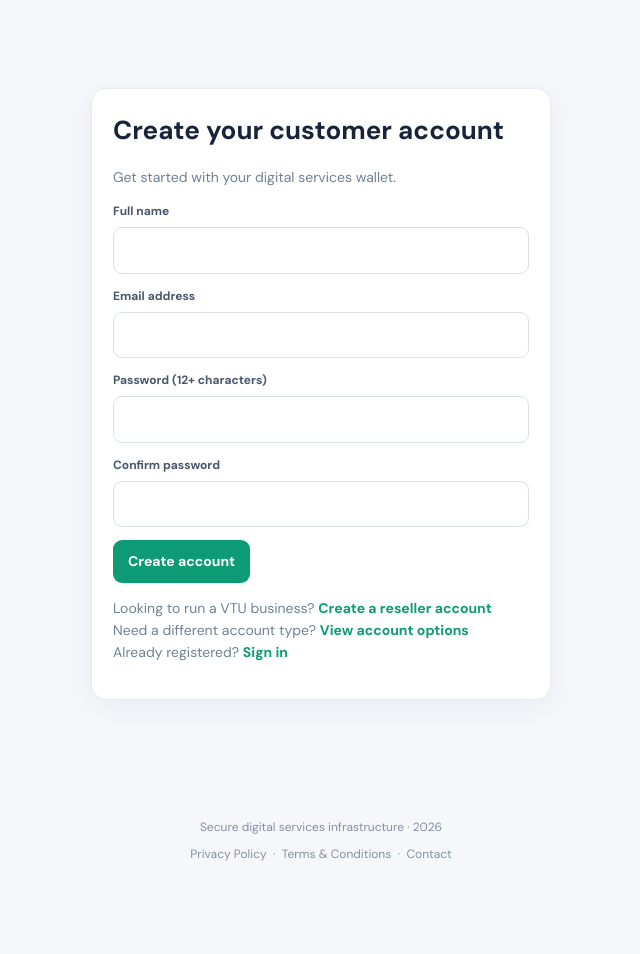
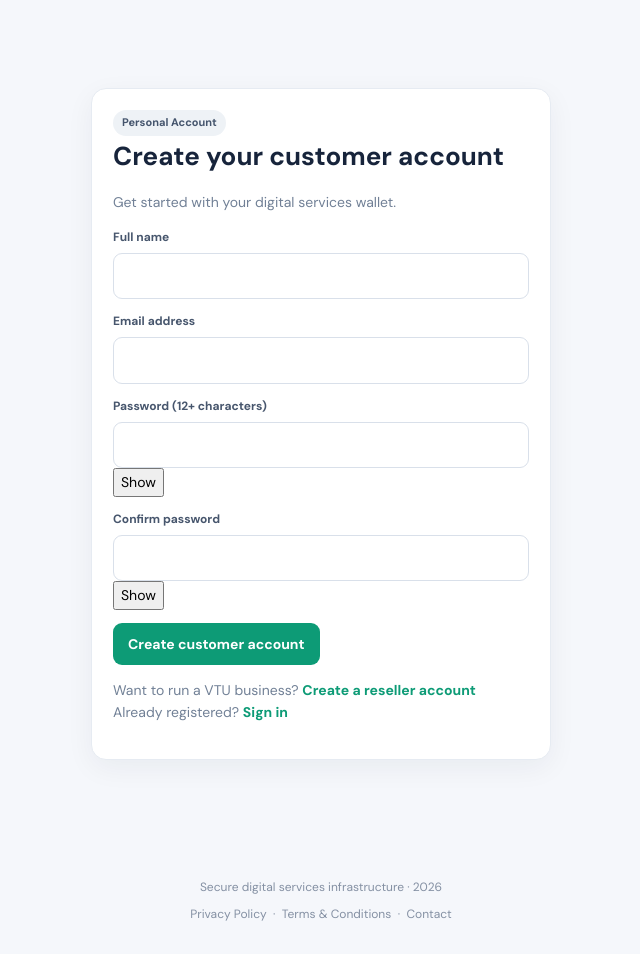
Before and after one commit to Martvic449/VTU-for-saas, a Laravel app: page /register in a window 1280 px wide. Shown: the part 72-1026 px from the top of the page, without its empty margins (319-959 px from the left). Before the commit the page ends 933 px from the top, so only its background shows below. Run offline with Laravel 12, Linux system fonts and the light colour scheme; data that the repository does not hold is empty; parts of the project's set-up code (start-up, migrations or seed data) failed here and were passed over.

Commit message:
Add accessible password visibility controls to customer signup

```diff
--- a/resources/views/auth/register.blade.php
+++ b/resources/views/auth/register.blade.php
@@ -1,6 +1,20 @@
 @extends('layouts.app')
-@section('title','Create account')
-@section('content')<div class="wrap"><div class="card form"><h1>Create your customer account</h1><p class="muted">Get started with your digital services wallet.</p>
-@if($errors->any())<div class="error">{{ $errors->first() }}</div>@endif
-<form method="post" action="{{ route('register') }}">@csrf<div class="field"><label>Full name</label><input name="name" value="{{ old('name') }}" required autocomplete="name"></div><div class="field"><label>Email address</label><input name="email" type="email" value="{{ old('email') }}" required autocomplete="email"></div><div class="field"><label>Password (12+ characters)</label><input name="password" type="password" required autocomplete="new-password"></div><div class="field"><label>Confirm password</label><input name="password_confirmation" type="password" required autocomplete="new-password"></div><button class="btn" type="submit">Create account</button></form>
-<p class="muted">Looking to run a VTU business? <a href="{{ route('register.reseller') }}" style="color:var(--green);font-weight:700">Create a reseller account</a><br>Need a different account type? <a href="{{ route('account.type') }}" style="color:var(--green);font-weight:700">View account options</a><br>Already registered? <a href="{{ route('login') }}" style="color:var(--green);font-weight:700">Sign in</a></p></div></div>@endsection
+@section('title','Create customer account')
+@section('content')
+<div class="wrap">
+  <div class="card form">
+    <span class="pill">Personal account</span>
+    <h1>Create your customer account</h1>
+    <p class="muted">Get started with your digital services wallet.</p>
+    @if($errors->any())<div class="error" role="alert">{{ $errors->first() }}</div>@endif
+    <form method="post" action="{{ route('register') }}">@csrf
+      <div class="field"><label for="customer-name">Full name</label><input id="customer-name" name="name" value="{{ old('name') }}" required autocomplete="name"></div>
+      <div class="field"><label for="customer-email">Email address</label><input id="customer-email" name="email" type="email" value="{{ old('email') }}" required autocomplete="email"></div>
+      <div class="field"><label for="customer-password">Password (12+ characters)</label><div class="password-control"><input id="customer-password" name="password" type="password" required minlength="12" autocomplete="new-password"><button class="password-toggle" type="button" data-password-toggle="customer-password" aria-controls="customer-password" aria-pressed="false">Show</button></div></div>
+      <div class="field"><label for="customer-password-confirmation">Confirm password</label><div class="password-control"><input id="customer-password-confirmation" name="password_confirmation" type="password" required minlength="12" autocomplete="new-password"><button class="password-toggle" type="button" data-password-toggle="customer-password-confirmation" aria-controls="customer-password-confirmation" aria-pressed="false">Show</button></div></div>
+      <button class="btn" type="submit">Create customer account</button>
+    </form>
+    <p class="muted">Want to run a VTU business? <a href="{{ route('register.reseller') }}" style="color:var(--green);font-weight:700">Create a reseller account</a><br>Already registered? <a href="{{ route('login') }}" style="color:var(--green);font-weight:700">Sign in</a></p>
+  </div>
+</div>
+@endsection
```
